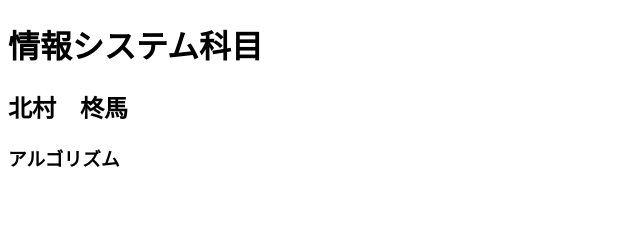
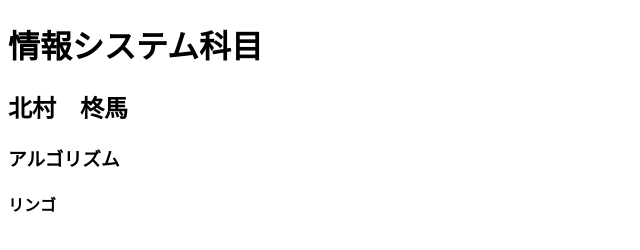
Before and after one commit to itosedayo/baranch-test, a plain HTML site: page profile_B.html in a window 1280 px wide. Shown: the full height of the page, 0-640 px from the left. Drawn offline with Linux system fonts and the light colour scheme.

Commit message:
好きな食べ物

```diff
--- a/profile_B.html
+++ b/profile_B.html
@@ -9,6 +9,7 @@
     <h1>情報システム科目</h1>
     <h2>北村　柊馬</h2>
     <h3>アルゴリズム</h3>
+    <h4>リンゴ</h4>
 
 </body>
 </html>
```
